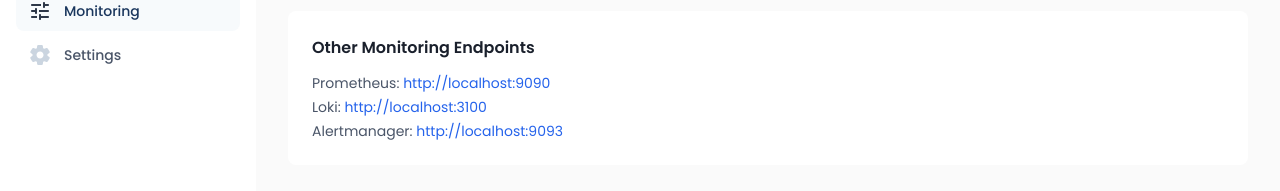
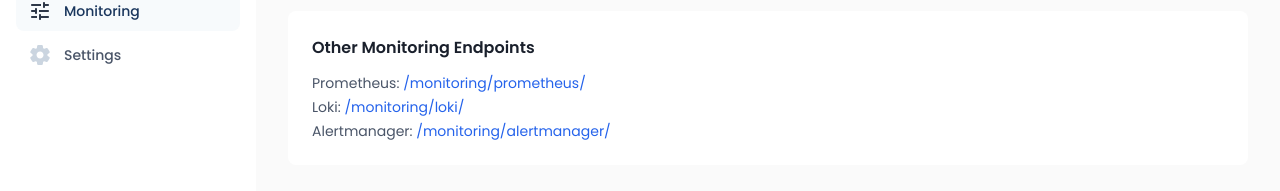
Before and after one commit to Dean-DCT-Thapar/edutube, a Next.js app: page /admin-dashboard/monitoring in a window 1280 px wide. Shown: the part 321-512 px from the top of the page. Built offline with nearby package versions, Linux system fonts and the light colour scheme; no server answers.

Commit message:
fix: update monitoring links to use relative paths
- Changed monitoring links in AdminMonitoringPage to use relative paths instead of localhost URLs for better deployment compatibility.
- Updated Prometheus, Loki, and Alertmanager links to point to their respective monitoring routes.

```diff
--- a/src/app/admin-dashboard/monitoring/page.jsx
+++ b/src/app/admin-dashboard/monitoring/page.jsx
@@ -31,7 +31,7 @@
           </p>
           <div className="mt-4 flex flex-wrap gap-3">
             <a
-              href="http://localhost:3001/d/edutube-starter/edutube-starter-monitoring"
+              href="/monitoring/grafana/d/edutube-starter/edutube-starter-monitoring"
               target="_blank"
               rel="noreferrer"
               className="inline-flex items-center rounded-md bg-primary-600 px-4 py-2 text-sm font-medium text-white hover:bg-primary-700"
@@ -39,7 +39,7 @@
               Open Starter Dashboard
             </a>
             <a
-              href="http://localhost:3001"
+              href="/monitoring/grafana/"
               target="_blank"
               rel="noreferrer"
               className="inline-flex items-center rounded-md border border-gray-300 px-4 py-2 text-sm font-medium text-gray-700 hover:bg-gray-50"
@@ -56,13 +56,13 @@
           <h3 className="text-md font-semibold text-gray-900">Other Monitoring Endpoints</h3>
           <ul className="mt-3 text-sm text-gray-700 space-y-1">
             <li>
-              Prometheus: <a className="text-blue-600 hover:underline" href="http://localhost:9090" target="_blank" rel="noreferrer">http://localhost:9090</a>
+              Prometheus: <a className="text-blue-600 hover:underline" href="/monitoring/prometheus/" target="_blank" rel="noreferrer">/monitoring/prometheus/</a>
             </li>
             <li>
-              Loki: <a className="text-blue-600 hover:underline" href="http://localhost:3100" target="_blank" rel="noreferrer">http://localhost:3100</a>
+              Loki: <a className="text-blue-600 hover:underline" href="/monitoring/loki/" target="_blank" rel="noreferrer">/monitoring/loki/</a>
             </li>
             <li>
-              Alertmanager: <a className="text-blue-600 hover:underline" href="http://localhost:9093" target="_blank" rel="noreferrer">http://localhost:9093</a>
+              Alertmanager: <a className="text-blue-600 hover:underline" href="/monitoring/alertmanager/" target="_blank" rel="noreferrer">/monitoring/alertmanager/</a>
             </li>
           </ul>
         </div>
```
